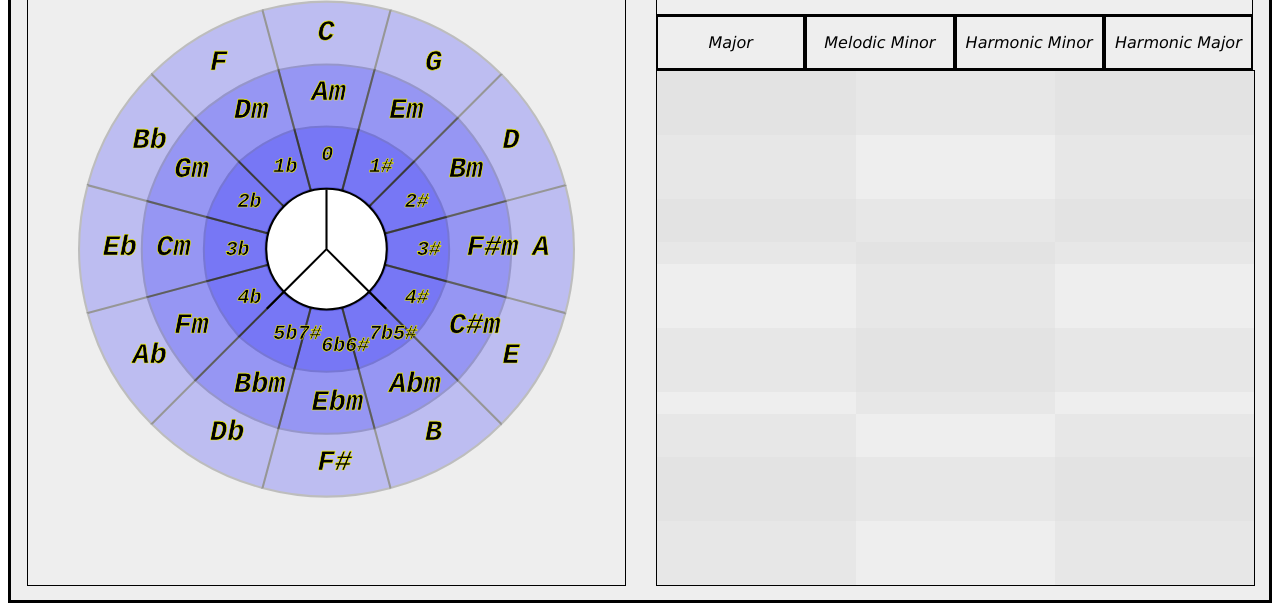
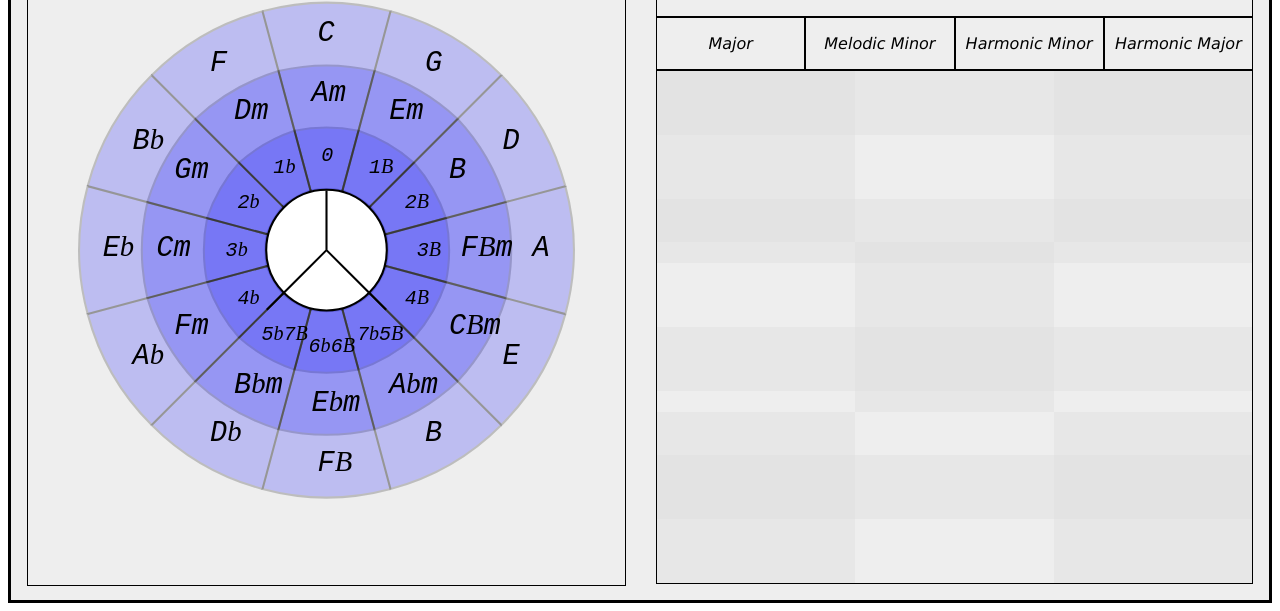
Before and after one commit to sarosit/Circle-of-Fifths, a plain HTML site: page HomePage/cof.html in a window 1280 px wide. Shown: the part 242-853 px from the top of the page. Drawn offline with Linux system fonts and the light colour scheme.

Commit message:
updatedFonts

```diff
--- a/HomePage/cof.html
+++ b/HomePage/cof.html
@@ -1,7 +1,6 @@
 <head>
     <meta charset="utf-8" />
     <h1 class="title"> The Circle of Fifths</h1>
-    <title>Functional Harmony</title>
     <link rel="stylesheet" href="./style.css" type="text/css">
     <link rel="stylesheet" href="./format.css" type="text/css">
     <link rel="stylesheet" href="./graphic.css" type="text/css">
@@ -254,7 +253,7 @@
                 <circle cx="50" cy="50" r="10.1" fill="white" stroke="black" stroke-width=".35"></circle>
                 <path id="centre" stroke="black" fill="none" stroke-width=".35"
                     d="M50 50 L50 40 M50 50 L60 60 M50 50 L40 60"></path>
-                <text id="F#" x="48.5" y="87">F#</text>
+                <text id="F#" x="48.5" y="87">F<tspan style="font-family: MusiSync;">B</tspan></text>
                 <text id="B" x="66.5" y="82">B</text>
                 <text id="E" x="79.5" y="69">E</text>
                 <text id="A" x="84.5" y="51">A</text>
@@ -262,34 +261,34 @@
                 <text id="G" x="66.5" y="20">G</text>
                 <text id="C" x="48.5" y="15">C</text>
                 <text id="F" x="30.5" y="20">F</text>
-                <text id="Bb" x="17.5" y="33">Bb</text>
-                <text id="Eb" x="12.5" y="51">Eb</text>
-                <text id="Ab" x="17.5" y="69">Ab</text>
-                <text id="Db" x="30.5" y="82">Db</text>
-                <text id="Ebm" x="47.5" y="77">Ebm</text>
-                <text id="Abm" x="60.5" y="74">Abm</text>
-                <text id="C#m" x="70.5" y="64">C#m</text>
-                <text id="F#m" x="73.5" y="51">F#m</text>
-                <text id="Bm" x="70.5" y="38">Bm</text>
+                <text id="Bb" x="17.5" y="33">B<tspan style="font-family: MusiSync;">b</tspan></text>
+                <text id="Eb" x="12.5" y="51">E<tspan style="font-family: MusiSync;">b</tspan></text>
+                <text id="Ab" x="17.5" y="69">A<tspan style="font-family: MusiSync;">b</tspan></text>
+                <text id="Db" x="30.5" y="82">D<tspan style="font-family: MusiSync;">b</tspan></text>
+                <text id="Ebm" x="47.5" y="77">E<tspan style="font-family: MusiSync;">b</tspan>m</text>
+                <text id="Abm" x="60.5" y="74">A<tspan style="font-family: MusiSync;">b</tspan>m</text>
+                <text id="C#m" x="70.5" y="64">C<tspan style="font-family: MusiSync;">B</tspan>m</text>
+                <text id="F#m" x="72.5" y="51">F<tspan style="font-family: MusiSync;">B</tspan>m</text>
+                <text id="Bm" x="70.5" y="38">B</text>
                 <text id="Em" x="60.5" y="28">Em</text>
                 <text id="Am" x="47.5" y="25">Am</text>
                 <text id="Dm" x="34.5" y="28">Dm</text>
                 <text id="Gm" x="24.5" y="38">Gm</text>
                 <text id="Cm" x="21.5" y="51">Cm</text>
                 <text id="Fm" x="24.5" y="64">Fm</text>
-                <text id="Bbm" x="34.5" y="74">Bbm</text>
-                <text id="accidentals" x="49.1" y="67">6b6#</text>
-                <text id="accidentals" x="57.1" y="65">7b5#</text>
-                <text id="accidentals" x="63.1" y="59">4#</text>
-                <text id="accidentals" x="65.1" y="51">3#</text>
-                <text id="accidentals" x="63.1" y="43">2#</text>
-                <text id="accidentals" x="57.1" y="37">1#</text>
+                <text id="Bbm" x="34.5" y="74">B<tspan style="font-family: MusiSync;">b</tspan>m</text>
+                <text id="accidentals" x="47" y="67">6<tspan style="font-family: MusiSync;">b</tspan>6<tspan style="font-family: MusiSync;">B</tspan></text>
+                <text id="accidentals" x="55.1" y="65">7<tspan style="font-family: MusiSync;">b</tspan>5<tspan style="font-family: MusiSync;">B</tspan></text>
+                <text id="accidentals" x="63.1" y="59">4<tspan style="font-family: MusiSync;">B</tspan></text>
+                <text id="accidentals" x="65.1" y="51">3<tspan style="font-family: MusiSync;">B</tspan></text>
+                <text id="accidentals" x="63.1" y="43">2<tspan style="font-family: MusiSync;">B</tspan></text>
+                <text id="accidentals" x="57.1" y="37">1<tspan style="font-family: MusiSync;">B</tspan></text>
                 <text id="accidentals" x="49.1" y="35">0</text>
-                <text id="accidentals" x="41.1" y="37">1b</text>
-                <text id="accidentals" x="35.1" y="43">2b</text>
-                <text id="accidentals" x="33.1" y="51">3b</text>
-                <text id="accidentals" x="35.1" y="59">4b</text>
-                <text id="accidentals" x="41.1" y="65">5b7#</text>
+                <text id="accidentals" x="41.1" y="37">1<tspan style="font-family: MusiSync;">b</tspan></text>
+                <text id="accidentals" x="35.1" y="43">2<tspan style="font-family: MusiSync;">b</tspan></text>
+                <text id="accidentals" x="33.1" y="51">3<tspan style="font-family: MusiSync;">b</tspan></text>
+                <text id="accidentals" x="35.1" y="59">4<tspan style="font-family: MusiSync;">b</tspan></text>
+                <text id="accidentals" x="39.1" y="65">5<tspan style="font-family: MusiSync;">b</tspan>7<tspan style="font-family: MusiSync;">B</tspan></text>
             </svg>
         </div>
 
@@ -298,24 +297,6 @@
             <div class="content-title">
                 <h1>Scales and Modes</h1>
             </div>
-            <!-- <div class="dropdown">
-                <button class="drop-button">
-                    Harmonic Universe
-                    <div class="triangle">
-                        <svg width="20" height="20" viewbox="0 0 60 60">
-                            <polygon points="10,10 60,10 30,60" style="fill:black;stroke-width:1">
-                            </polygon>
-                        </svg>
-                    </div>
-                </button>
-                <ul class="dropdown-content" style="padding-left: 0px;">
-                    <li class="dropdown-item"><a href="#">Major</a></li>
-                    <li class="dropdown-item"><a href="#">Melodic Minor</a></li>
-                    <li class="dropdown-item"><a href="#">Harmonic Minor</a></li>
-                    <li class="dropdown-item"><a href="#">Harmonic Major</a></li>
-                </ul>
-            </div> -->
-
             <div class="harmony-container">
                 <div class="harmonic-type">
                     <p>Major</p>
@@ -341,8 +322,6 @@
                     <div></div>
                     <div></div>
                     <div></div>
-
-
                 </div>
 
                 <div class="dropdown-chord-display">
@@ -355,12 +334,8 @@
                     <div></div>
                     <div></div>
                     <div></div>
-
                 </div>
             </div>
-
-
         </div>
     </div>
-
 </body>
--- a/HomePage/format.css
+++ b/HomePage/format.css
@@ -9,6 +9,7 @@
 .circle-wrapper {
     background: #eee;
     padding: 1em;
+
 }
 
 .content-wrapper {
@@ -16,6 +17,7 @@
     display: grid;
     grid-template-rows: .5fr .5fr 5fr;
     padding: 1em;
+
 }
 
 .title {
@@ -29,18 +31,11 @@
     margin: 0em;
 }
 
-.nav-wrapper {
-    font-size: 20;
-    display: flex;
-    justify-content: space-between;
-    padding: 10px;
-}
-
 .content-title {
     display: flex;
     justify-content: center;
     border: solid;
-    border-width: 0.1em;
+    border-width: 1px;
     padding: 10px;
     width: auto;
 }
@@ -48,11 +43,12 @@
 .harmony-container {
     display: grid;
     grid-template-columns: repeat(4, 1fr);
+    border: none
 }
 
 .harmonic-type {
     border: solid;
-    border-width: 2px;
+    border-width: 1px;
 }
 
 p {
@@ -65,78 +61,21 @@ p {
     color: white;
 }
 
-/* .dropdown {
-    transition: all 0.2s;
-    width: auto;
-}
-
-.dropdown-content {
-    position: absolute;
-    width: 20%;
-    display: flex;
-    justify-content: flex-start;
-    flex-direction: column;
-    padding-left: 0em;
-    padding-top: 0em;
-    list-style-type: none;
-    visibility: hidden;
-}
-
-.dropdown:hover .dropdown-content {
-    visibility: visible;
-}
-
-.dropdown-item {
-    font-size: 2em;
-    border-style: solid;
-    border-width: 2px;
-    border-color: black;
-}
-
-a {
-    text-decoration: none;
-    color: black;
-}
-
-.dropdown-content li:hover {
-    background-color: gray;
-    color: white;
-}
-
-.drop-button {
-    background-color: whitesmoke;
-    color: black;
-    border: 2px solid black;
-    padding: 10px;
-    font-size: 25px;
-    transition-duration: 0.3s;
-    width: auto;
-    height: auto;
-    cursor: pointer;
-    display: flex;
-    justify-content: flex-start;
-}
-
-.drop-button:hover {
-    background-color: gray;
-    color: white;
-} */
 
 .display-wrapper {
     position: relative;
-    display: flex;
     width: auto;
+    border-style: solid;
+    border-width: 1px;
 }
 
 .dropdown-scale-display {
-    border-style: solid;
-    border-width: 1px;
     display: grid;
-    grid-template-rows: 1fr 1fr 1fr 1fr 1fr 1fr 1fr 1fr;
-    margin: none;
+    grid-template-rows: (8, 1fr);
     height: 100%;
     width: 100%;
     position: absolute;
+    max-width: auto;
 }
 
 .dropdown-scale-display>div:nth-child(2n-1) {
@@ -145,16 +84,13 @@ a {
 }
 
 .dropdown-chord-display {
-    border-style: solid;
-    border-width: 1px;
     display: grid;
     grid-template-rows: 1fr 1fr 1fr;
     grid-template-columns: 1fr 1fr 1fr;
-    margin: none;
     height: 100%;
     width: 100%;
-
     position: absolute;
+    max-width: auto;
 }
 
 .dropdown-chord-display>div:nth-child(2n-1) {
--- a/HomePage/graphic.css
+++ b/HomePage/graphic.css
@@ -8,29 +8,14 @@
 }
 
 #major {
-  font-family: courier;
-  font-weight: bold;
-  fill: black;
-  stroke: yellow;
-  stroke-width: 0.1;
   font-size: 30%;
 }
 
 #minor {
-  font-family: courier;
-  font-weight: bold;
-  fill: black;
-  stroke: yellow;
-  stroke-width: 0.1;
   font-size: 25%;
 }
 
 #accidentals {
-  font-family: courier;
-  font-weight: bold;
-  fill: black;
-  stroke: yellow;
-  stroke-width: 0.1;
   font-size: 70%;
 }
 
@@ -39,12 +24,13 @@
 }
 
 .box {
-  font-family: courier;
-  font-weight: bold;
+  font-family: 'Courier New';
   fill: black;
-  stroke: yellow;
-  stroke-width: 0.1;
   font-size: 30%;
   border: solid;
-  border-width: 0.1em;
+  border-width: 1px;
 }
+
+tspan {
+  font-size: 100%;
+}
--- a/HomePage/style.css
+++ b/HomePage/style.css
@@ -3,3 +3,9 @@
   font-weight: lighter;
   font-style: oblique;
 }
+
+.title {
+  font-family: Verdana, Geneva, Tahoma, sans-serif;
+  font-weight: lighter;
+  font-style: oblique;
+}
```
